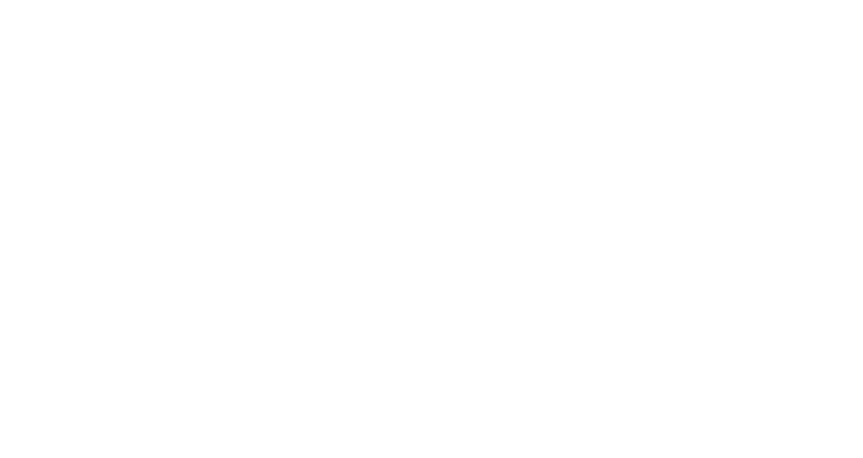
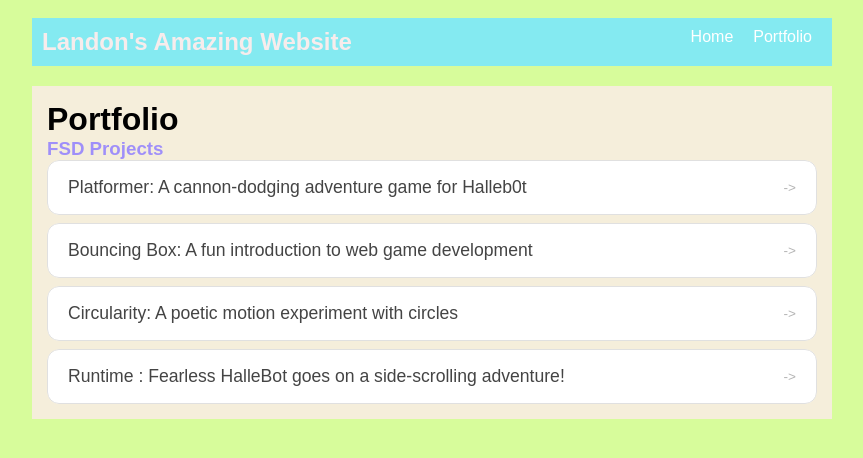
Before and after one commit to meisawsome125/meisawsome125.github.io, a plain HTML site: page portfolio.html in a window 1280 px wide. Shown: the whole page, without its empty margins (208-1071 px from the left). Drawn offline with Linux system fonts and the light colour scheme.

Commit message:
add portfolio page to website

```diff
--- a/portfolio.html
+++ b/portfolio.html
@@ -0,0 +1,48 @@
+<!DOCTYPE html>
+<html>
+  <head>
+    <title>Landon's First website</title>
+    <link rel="stylesheet" href="style.css" />
+  </head>
+
+  <body>
+    <!-- All content goes here -->
+    <div id="all-contents">
+      <nav>
+        <h1>Landon's Amazing Website</h1>
+        <ul id="nav-ul">
+         <li class="nav-li">
+          <a href="index.html">Home</a>
+         </li>
+         <li class="nav-li">
+          <a href="portfolio.html">Portfolio</a>
+         </li>
+       </ul>
+      </nav>
+      <main>
+        <div class="content">
+         <h1>Portfolio</h1>
+        <h3>FSD Projects</h3>
+        <ul id="portfolio">
+          <li>
+           <a href="fsd-projects/platformer/">Platformer: A cannon-dodging adventure game for Halleb0t</a>
+          </li>
+          <li>
+           <a href="fsd-projects/bouncing-box/">Bouncing Box: A fun introduction to web game development</a>
+          </li>
+          <li>
+           <a href="fsd-projects/circularity/">Circularity: A poetic motion experiment with circles</a>
+          </li>
+          <li>
+           <a href="fsd-projects/runtime/">Runtime : Fearless HalleBot goes on a side-scrolling adventure!</a>
+          </li>
+
+        </ul>
+
+       </div>
+
+      </main>
+
+    </div>
+  </body>
+</html>
--- a/style.css
+++ b/style.css
@@ -76,3 +76,56 @@ main {
 h2, h3 {
     margin: 0px;
 }
+
+/* Portfolio styles */
+.content h1 {
+  color: black;
+}
+
+#portfolio {
+  list-style: none;
+  margin: 0;
+  padding: 0;
+  width: 100%;
+  display: flex;
+  flex-direction: column;
+  gap: 8px;
+}
+
+#portfolio li {
+  border-radius: 12px;
+  overflow: hidden;
+}
+
+#portfolio a {
+  display: flex;
+  justify-content: space-between;
+  align-items: center;
+  text-decoration: none;
+  color: #444;
+  padding: 16px 20px;
+  font-size: 1.1rem;
+  font-weight: 500;
+  background: #fff;
+  border: 1px solid #e0e0e0;
+  border-radius: 12px;
+  transition: background 0.25s ease, color 0.25s ease, transform 0.25s ease;
+}
+
+#portfolio a:hover {
+  background: #000;
+  color: #fff;
+  transform: translateX(4px);
+}
+
+#portfolio a::after {
+  content: "->";
+  font-size: 0.85rem;
+  opacity: 0.4;
+  transition: opacity 0.25s ease;
+  white-space: nowrap;
+}
+
+#portfolio a:hover::after {
+  opacity: 1;
+}
```
